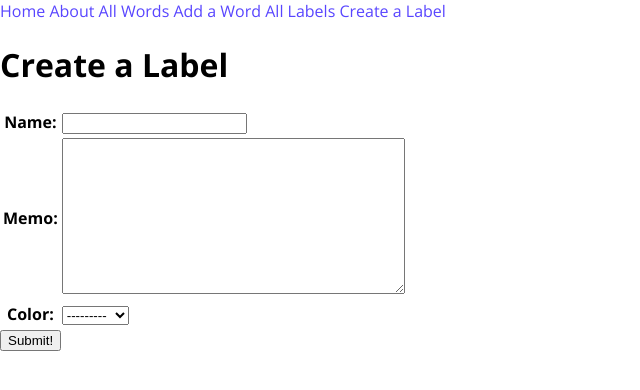
After one commit to bardIRL/lexicon-app, a Django app: page /labels/create/ in a window 1280 px wide. The commit adds this page. Shown: the top 390 px of the page, without its empty margins (0-640 px from the left). Run offline with Django 3.2, Linux system fonts and the light colour scheme.

Commit message:
adds functionality for adding labels to words, users can associate and unassociate labels for words

```diff
--- a/main_app/admin.py
+++ b/main_app/admin.py
@@ -1,7 +1,8 @@
 from django.contrib import admin
-from .models import Word, NearbyWord, Synonym
+from .models import Word, NearbyWord, Synonym, Label
 
 # Register your models here.
 admin.site.register(Word)
 admin.site.register(NearbyWord)
 admin.site.register(Synonym)
+admin.site.register(Label)
--- a/main_app/models.py
+++ b/main_app/models.py
@@ -5,32 +5,60 @@ PARTS_OF_SPEECH = (
     ('noun','noun'),
     ('verb','verb'),
     ('adjective','adjective'),
-    ('adverb','adverb'),
+    ('adverb','adverb')
 )
 
 CONNOTATIONS = (
-    ('positive', 'positive'),
-    ('negative', 'negative'),
-    ('neutral', 'neutral')
+    ('positive', 'Positive'),
+    ('negative', 'Negative'),
+    ('neutral', 'Neutral')
 )
 
+COLORS = (
+    ('red', 'Red'),
+    ('orange', 'Orange'),
+    ('green','Green'),
+    ('blue', 'Blue'),
+    ('purple', 'Purple'),
+    ('pink', 'Pink')
+)
+
+
 # Create your models here.
+class Label(models.Model):
+    name = models.CharField(max_length=100)
+    memo = models.TextField(max_length=250)
+    color = models.CharField(
+        max_length=100,
+        choices=COLORS
+    )
+
+    def __str__(self):
+        return self.name
+
+    def get_absolute_url(self):
+        return reverse('labels_detail', kwargs={'pk': self.id})
+
 class Word(models.Model):
     word = models.CharField(max_length=100)
     part_of_speech = models.CharField(
         max_length=100,
         choices=PARTS_OF_SPEECH,
     )
-    definition = models.CharField(max_length=250)
+    definition = models.TextField(max_length=300)
     etymology = models.CharField(max_length=250)
     connotation = models.CharField(
         max_length=100,
         choices=CONNOTATIONS,
         )
-    sentence = models.TextField(max_length=250)
+    sentence = models.TextField(max_length=300)
+    labels = models.ManyToManyField(Label)
 
     def __str__(self):
         return self.word
+
+    def get_absolute_url(self):
+        return reverse('detail', kwargs={'word_id': self.id})
 
 class NearbyWord(models.Model):
     nearby_word = models.CharField(max_length=100)
--- a/main_app/templates/base.html
+++ b/main_app/templates/base.html
@@ -16,6 +16,8 @@
         <a href="{% url 'about' %}">About</a>
         <a href="{% url 'index' %}">All Words</a>
         <a href="{% url 'words_create' %}">Add a Word</a>
+        <a href="{% url 'labels_index' %}">All Labels</a>
+        <a href="{% url 'labels_create' %}">Create a Label</a>
       </nav>
     </header>
     {% if title %}
--- /dev/null
+++ b/main_app/templates/main_app/label_detail.html
@@ -0,0 +1,2 @@
+{% extends 'base.html' %} {% block content %} {{ label.color }} {{ label.name }}
+{{ label.memo }} {% endblock %}
--- /dev/null
+++ b/main_app/templates/main_app/label_form.html
@@ -0,0 +1,14 @@
+{% extends 'base.html' %} {% block content %} {% if object %}
+<h1>Edit <span>{{object.name}}</span></h1>
+{% else %}
+<h1>Create a Label</h1>
+{% endif %}
+
+<form action="" method="post">
+  {% csrf_token %}
+  <table>
+    {{ form.as_table }}
+  </table>
+  <input type="submit" value="Submit!" />
+</form>
+{% endblock %}
--- /dev/null
+++ b/main_app/templates/main_app/label_list.html
@@ -0,0 +1,6 @@
+{% extends 'base.html' %} {% block content %} {% for label in label_list %}
+
+<b>{{ label.name }}</b>
+<p>{{ label.memo }}</p>
+
+{% endfor %} {% endblock %}
--- a/main_app/urls.py
+++ b/main_app/urls.py
@@ -11,4 +11,9 @@ urlpatterns = [
     path('words/<int:pk>/delete/', views.WordDelete.as_view(), name='words_delete'),
     path('words/<int:word_id>/add_synonym/', views.add_synonym, name='add_synonym'),
     path('words/<int:word_id>/add_nearby_word/', views.add_nearby_word, name='add_nearby_word'),
+    path('words/<int:word_id>/assoc_label/<int:label_id>/', views.assoc_label, name='assoc_label'),
+    path('words/<int:word_id>/unassoc_label/<int:label_id>/', views.unassoc_label, name='unassoc_label'),
+    path('labels/', views.LabelList.as_view(), name='labels_index'),
+    path('labels/<int:pk>/', views.LabelDetail.as_view(), name='labels_detail'),
+    path('labels/create/', views.LabelCreate.as_view(), name='labels_create'),
 ]
--- a/main_app/views.py
+++ b/main_app/views.py
@@ -2,7 +2,7 @@ from django.shortcuts import render, redirect
 from django.views.generic.edit import CreateView, UpdateView, DeleteView
 from django.views.generic import ListView, DetailView
 
-from .models import Word
+from .models import Word, Label
 from .forms import NearbyWordForm, SynonymForm
 
 # Create your views here.
@@ -26,18 +26,22 @@ def words_index(request):
 
 def words_detail(request, word_id):
     word = Word.objects.get(id=word_id)
+    id_list = word.labels.all().values_list('id')
+    unassociated_labels = Label.objects.exclude(id__in=id_list)
     nearby_word_form = NearbyWordForm()
     synonym_form = SynonymForm()
+    print(unassociated_labels)
     return render(request, 'words/detail.html', {
         'word': word,
         'title': word.word,
         'nearby_word_form': nearby_word_form,
         'synonym_form': synonym_form,
+        'labels': unassociated_labels
     })
 
 class WordCreate(CreateView):
     model = Word
-    fields = '__all__'
+    fields = ['part_of_speech','definition','word','etymology','connotation','sentence']
     success_url = '/words'
 
 class WordUpdate(UpdateView):
@@ -64,3 +68,21 @@ def add_synonym(request, word_id):
         new_synonym.word_id = word_id
         new_synonym.save()
     return redirect('detail', word_id=word_id)
+
+class LabelList(ListView):
+    model = Label
+
+class LabelDetail(DetailView):
+    model = Label
+
+class LabelCreate(CreateView):
+    model = Label
+    fields = '__all__'
+
+def assoc_label(request, word_id, label_id):
+    Word.objects.get(id=word_id).labels.add(label_id)
+    return redirect('detail', word_id=word_id)
+
+def unassoc_label(request, word_id, label_id):
+    Word.objects.get(id=word_id).labels.remove(label_id)
+    return redirect('detail', word_id=word_id)
```
Also changed, not shown: main_app/templates/words/detail.html (+35 -8 lines), main_app/migrations/0002_mood_word_mood.py (added), main_app/migrations/0003_rename_mood_label_rename_mood_word_label.py (added), main_app/migrations/0004_remove_word_label_label_memo_label_name_word_labels_and_more.py (added), main_app/migrations/0005_label_color.py (added).
